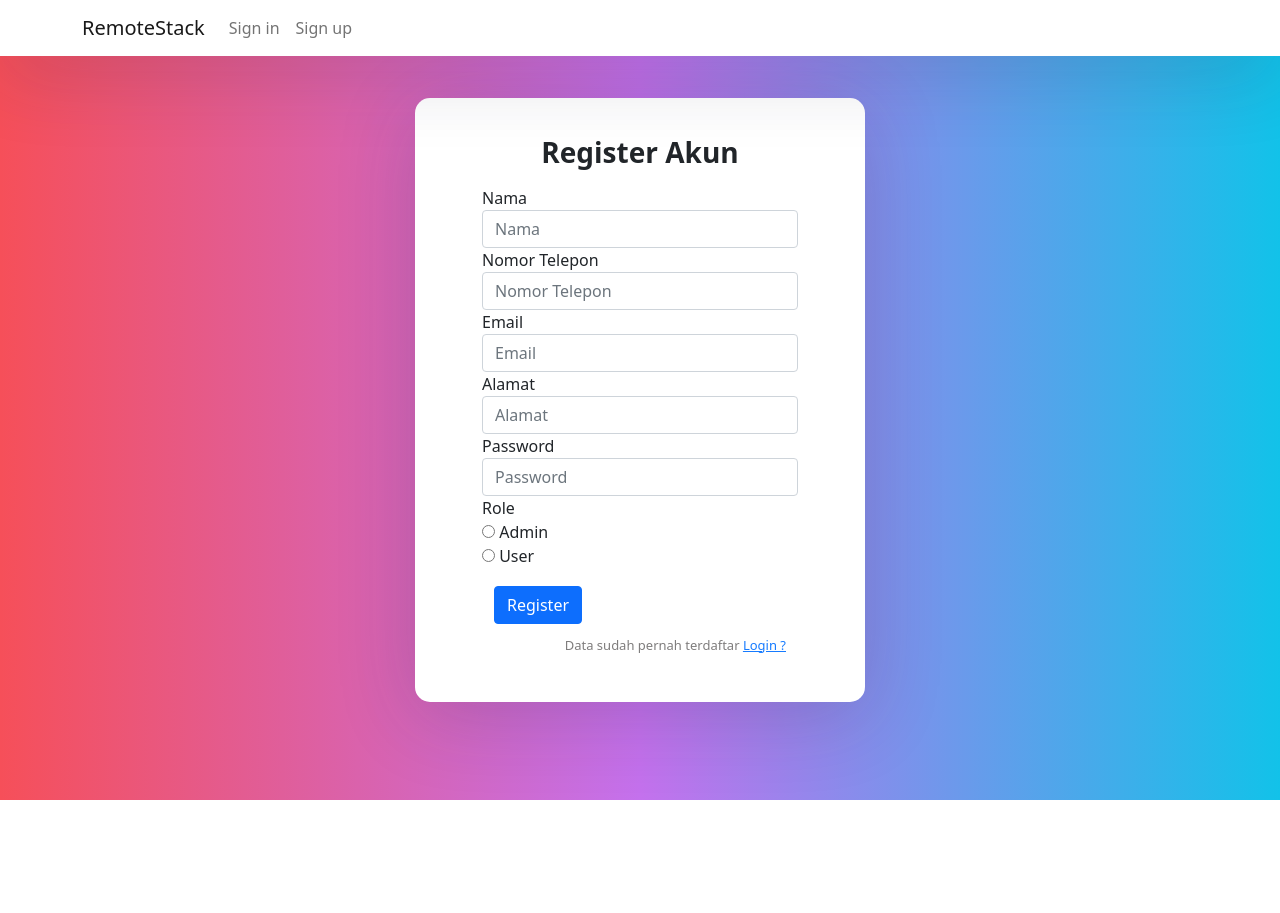
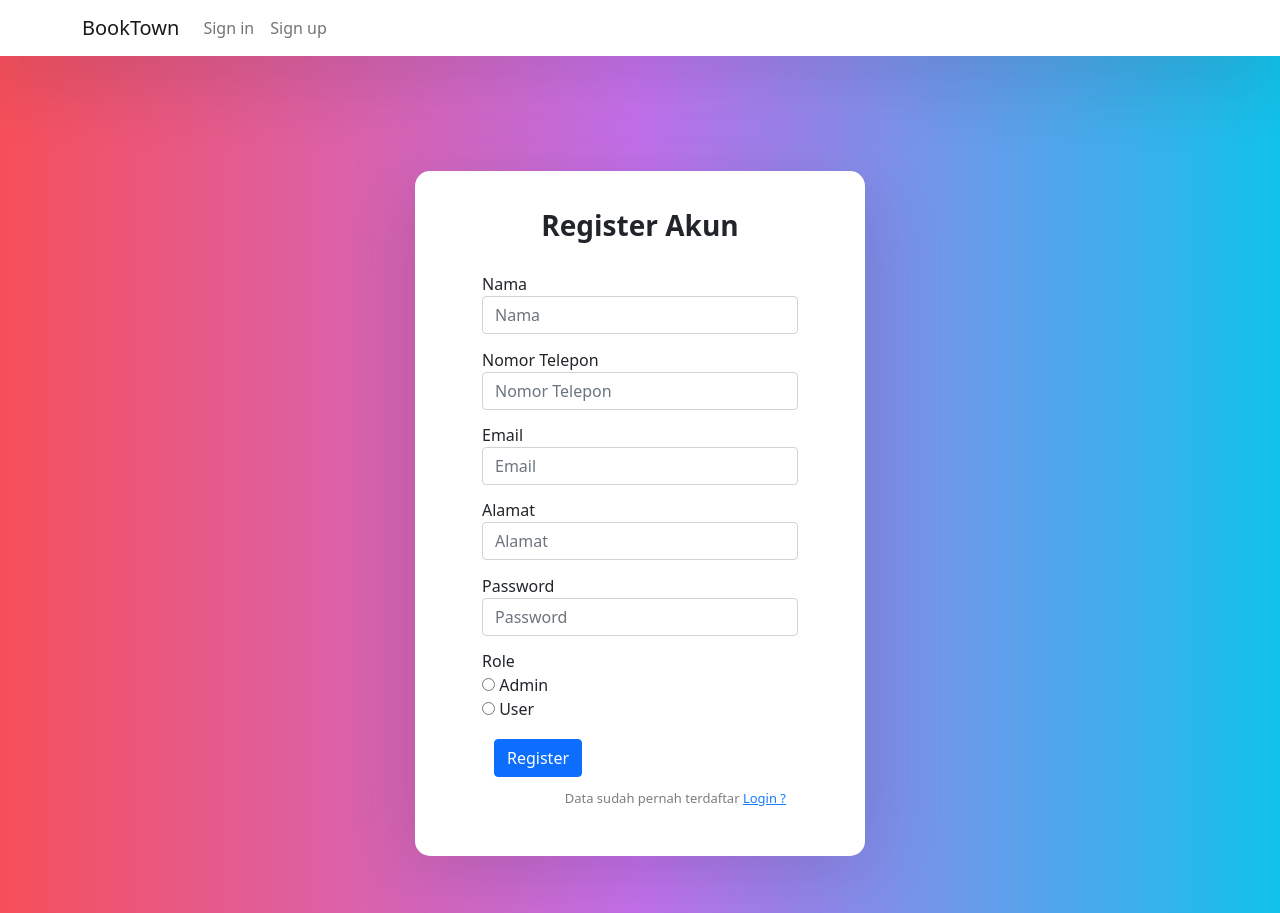
Before and after one commit to fransiskalidya/toko-buku, a React (Create React App) app: page /register in a window 1280 px wide. Before the commit the page ends 800 px from the top, so only its background shows below. Built offline with nearby package versions, Linux system fonts and the light colour scheme.

Commit message:
perbaikan tampilan register

```diff
--- a/src/App.css
+++ b/src/App.css
@@ -36,3 +36,7 @@
     transform: rotate(360deg);
   }
 }
+
+.outer{
+  margin-top: 3cm;
+}
--- a/src/App.js
+++ b/src/App.js
@@ -11,7 +11,7 @@ function App() {
     <div className="App">
       <nav className="navbar navbar-expand-lg navbar-light fixed-top">
         <div className="container">
-          <Link className="navbar-brand" to={"/login"}>RemoteStack</Link>
+          <Link className="navbar-brand" to={"/login"}>BookTown</Link>
           <div className="collapse navbar-collapse" id="navbarTogglerDemo02">
             <ul className="navbar-nav ml-auto">
               <li className="nav-item">
--- /dev/null
+++ b/src/components/frontend/auth/Register.css
@@ -0,0 +1,3 @@
+.field{
+    margin-top: 10pt;
+}
--- a/src/components/frontend/auth/Register.js
+++ b/src/components/frontend/auth/Register.js
@@ -1,4 +1,5 @@
 import React, { Component } from "react";
+import './Register.css';
 
 export default class Register extends Component {
     render() {
```
Lines whose indentation alone changed are shown as unchanged.
